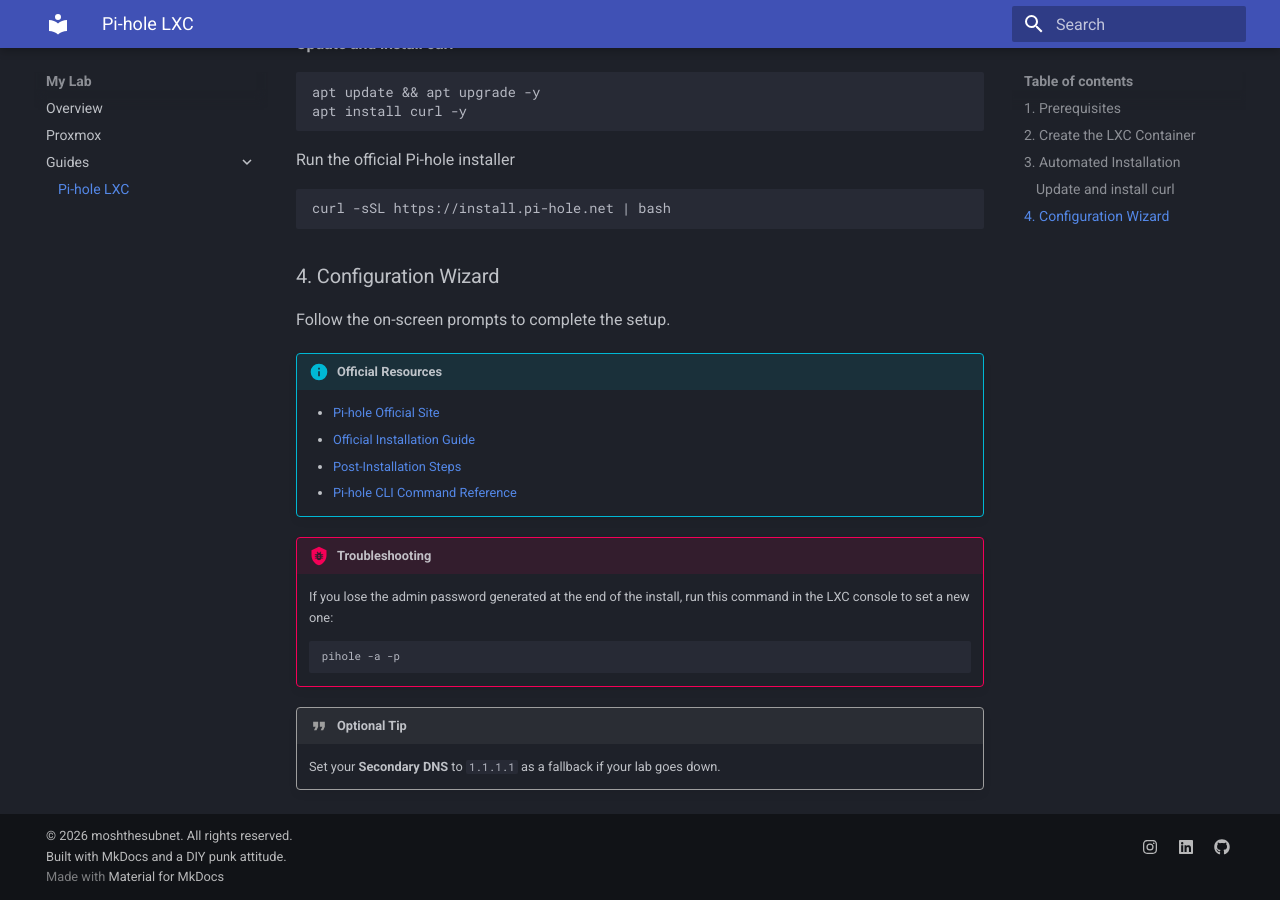
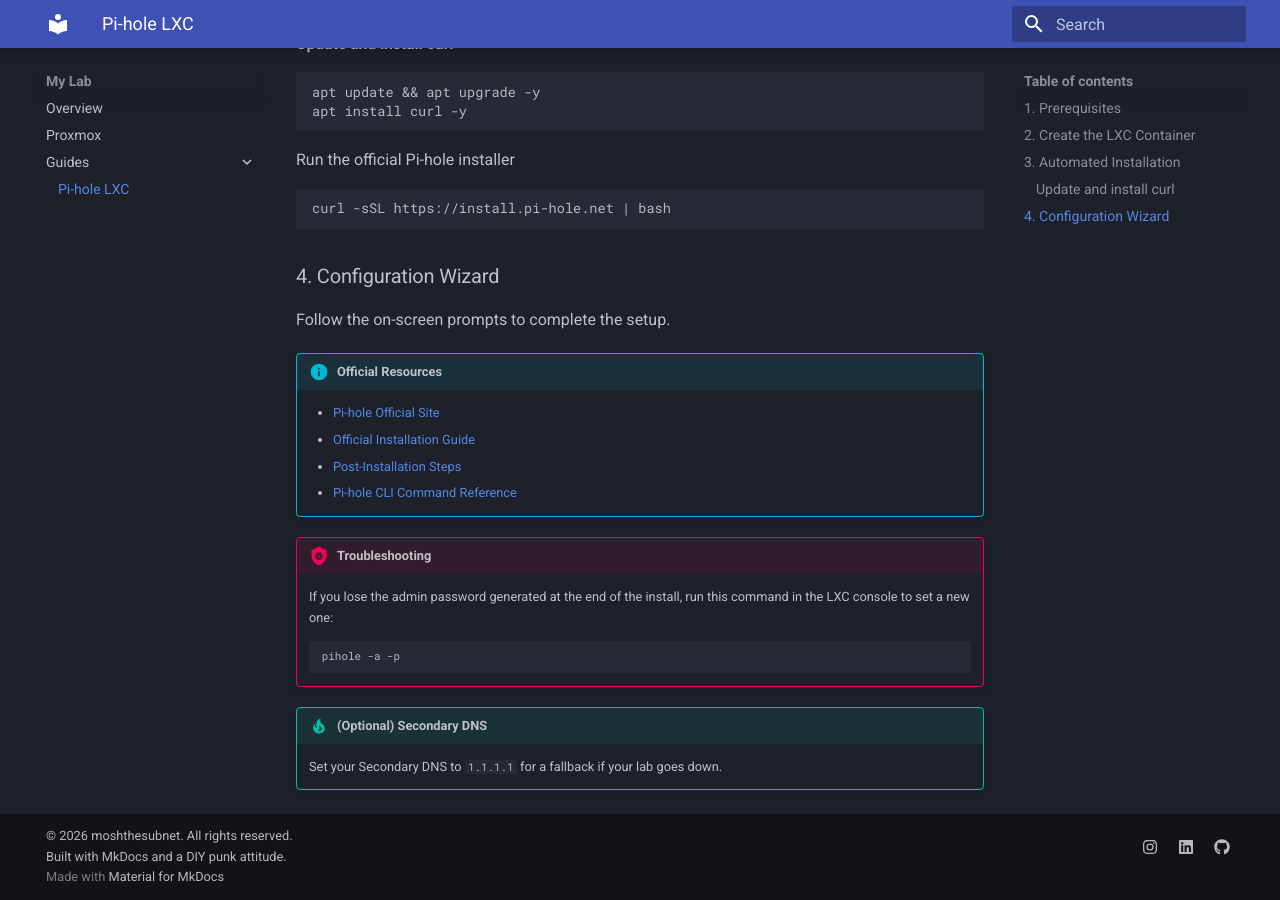
Before and after one commit to moshthesubnet/my-lab-docs, an MkDocs documentation site: the page built from docs/guides/pihole-lxc.md, in a window 1280 px wide and 900 px high, scrolled down 1010 px. Built offline with MkDocs 1.6.1 and Material for MkDocs 9.7.7, drawn with Linux system fonts in a browser that asks for light colours.

Commit message:
Update pihole-lxc.md

````diff
--- a/docs/guides/pihole-lxc.md
+++ b/docs/guides/pihole-lxc.md
@@ -60,5 +60,5 @@ Follow the on-screen prompts to complete the setup.
     pihole -a -p
     ```
 
-!!! quote "Optional Tip"
-    Set your **Secondary DNS** to `1.1.1.1` as a fallback if your lab goes down.
+!!! tip "(Optional) Secondary DNS"
+    Set your Secondary DNS to `1.1.1.1` for a fallback if your lab goes down.
````
